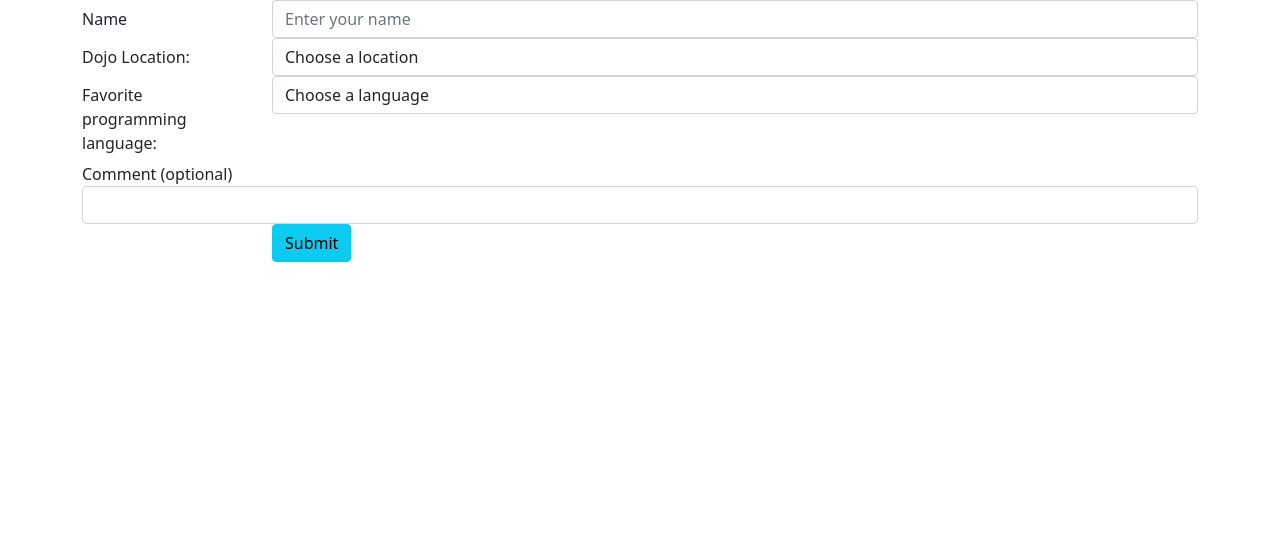
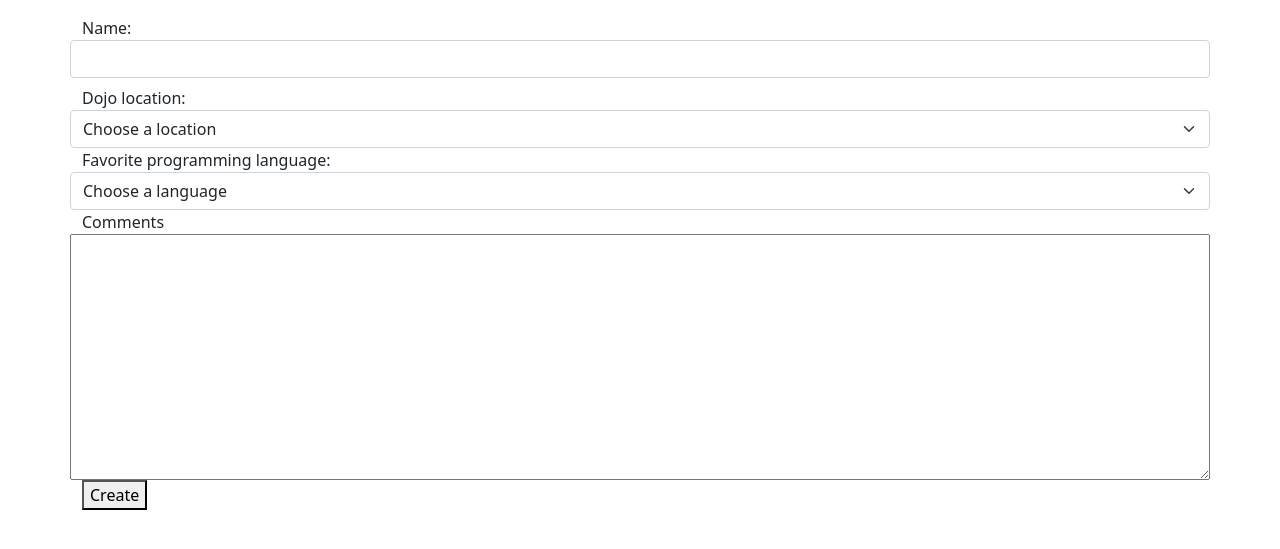
Before and after one commit to matwer/dojo_survey, a Flask app: page / in a window 1280 px wide. Shown: the top 549 px of the page. Run offline with Flask 2, Linux system fonts and the light colour scheme.

Commit message:
dojo survey

```diff
--- /dev/null
+++ b/flask_app/__init__.py
@@ -0,0 +1,5 @@
+# __init__.py
+from flask import Flask
+
+app = Flask(__name__)
+app.secret_key = "keep it secret, keep it safe"
--- /dev/null
+++ b/flask_app/controllers/user_controller.py
@@ -0,0 +1,31 @@
+from flask import render_template,redirect,request,session,flash
+
+from flask_app import app
+from flask_app.models.user import User
+
+# our index route will handle rendering our form
+@app.route('/')
+def index():
+    return render_template("index.html")
+
+
+# Read One
+@app.route("/users/<int:user_id>")
+def show_user(user_id):
+    this_user = User.get_one_user( {"id": user_id } )
+
+    return render_template("result.html", user = this_user)
+
+
+# Create
+@app.route("/users/create", methods = ["POST"])
+def add_user():
+    # Validate post data
+    # If invalid, redirect tot he form and tell theuser what they didn wrong
+    if not User.validate_user(request.form):
+        return render_template ("index.html")
+
+    # if the data is valid, create the user
+    user_id = User.add_user(request.form)
+
+    return redirect(f"/users/{user_id}")
--- /dev/null
+++ b/flask_app/templates/index.html
@@ -0,0 +1,70 @@
+<!DOCTYPE html>
+<html lang="en">
+<head>
+    <meta charset="UTF-8">
+    <meta http-equiv="X-UA-Compatible" content="IE=edge">
+    <meta name="viewport" content="width=device-width, initial-scale=1.0">
+    <title>Document</title>
+    <link href="https://cdn.jsdelivr.net/npm/bootstrap@5.0.0/dist/css/bootstrap.min.css" rel="stylesheet" integrity="sha384-wEmeIV1mKuiNpC+IOBjI7aAzPcEZeedi5yW5f2yOq55WWLwNGmvvx4Um1vskeMj0" crossorigin="anonymous">
+    <link rel="stylesheet" href="{{ url_for ('static',filename='css/style.css') }}">
+</head>
+<body>
+    <div class="container">
+        <div class="navbar">
+            <!-- placeholder for furture navbar -->
+        </div> <!-- end of navbar-->
+        <div class="main row">
+            <div class="span6">             <!-- Left column -->
+                <form action="/users/create" method="post" class="form-signin">
+                    <div class="form-group row">
+                        <label>Name:</label>
+                        <input type="text" class="form-control mb-2 mr-sm-2" id="user_name" name="user_name">
+                    </div>
+                    <div class="form-group row">
+                        <label>Dojo location:</label>
+                        <select class="form-select" name="location" id="locaion">
+                            <option value="">Choose a location</option>
+                            <option value="Bellevue, WA">Bellevue, WA</option>
+                            <option value="Boise, ID">Boise, ID</option>
+                            <option value="Chicago, IL">Chicago, IL</option>
+                            <option value="Dallas, TX">Dallax, TX</option>
+                            <option value="Los Angeles, CA">Los Angeles, CA</option>
+                            <option value="Silicon Valley, CA">Silicon Valley, CA</option>
+                        </select>
+                    </div>
+                    <div class="form-group row">
+                        <label>Favorite programming language:</label>
+                        <select class="form-select" name="language" id="language">
+                            <option value="">Choose a language</option>
+                            <option value="C/C++">C/C++</option>
+                            <option value="C#">C#</option>
+                            <option value="Java">Java</option>
+                            <option value="JavaScript">JavaScript</option>
+                        </select>
+                    </div>
+                    <div class="form-group row">
+                        <label>Comments</label>
+                        <textarea name="comments" id="comments" cols="30" rows="10"></textarea>
+                    </div>
+                    <button type="submit">Create</button>
+                </form>
+                {% with messages = get_flashed_messages() %}     <!-- declare a variable called messages -->
+                    {% if messages %}                            <!-- check if there are any messages -->
+                        {% for message in messages %}            <!-- loop through the messages -->
+                            <p style="color: red;">{{message}}</p> <!-- display each message in a paragraph tag -->
+                        {% endfor %}
+                    {% endif %}
+                {% endwith %}
+            </div>
+            <!-- Right column -->
+            <div class="span6">
+                <!-- placeholder for future content -->
+                <form action="" method="" >
+
+                </form>
+            </div>
+        </div> <!-- end of main -->
+    </div> <!-- end of container -->
+    <script src="https://cdn.jsdelivr.net/npm/bootstrap@5.0.0/dist/js/bootstrap.bundle.min.js" integrity="sha384-p34f1UUtsS3wqzfto5wAAmdvj+osOnFyQFpp4Ua3gs/ZVWx6oOypYoCJhGGScy+8" crossorigin="anonymous"></script>
+</body>
+</html>
--- a/server.py
+++ b/server.py
@@ -1,21 +1,5 @@
-from flask import Flask, render_template, request, redirect
-app = Flask(__name__)
-
-# our index route will handle rendering our form
-@app.route('/')
-def index():
-    return render_template("index.html")
-
-@app.route('/result', methods=['POST'])
-def create_user():
-    print("Submitted Info")
-    print(request.form)
-    name_from_form = request.form['name']
-    location_from_form = request.form['location']
-    language_from_form = request.form['language']
-    comment_from_form = request.form['comments']
-
-    return render_template("result.html", name_on_template=name_from_form, location_on_template=location_from_form, language_on_template=language_from_form, comment_on_template = comment_from_form)
+from flask_app import app
+from flask_app.controllers import user_controller
 
 if __name__ == "__main__":
-    app.run(debug=True)
+    app.run(debug = True)
--- a/static/style.css
+++ /dev/null
@@ -1,4 +0,0 @@
-* {
-    margin: 0px;
-    padding: 0px;
-}
--- a/templates/index.html
+++ /dev/null
@@ -1,59 +0,0 @@
-<!DOCTYPE html>
-<html lang="en">
-<head>
-    <meta charset="UTF-8">
-    <meta http-equiv="X-UA-Compatible" content="IE=edge">
-    <meta name="viewport" content="width=device-width, initial-scale=1.0">
-    <link href="https://cdn.jsdelivr.net/npm/bootstrap@5.0.0/dist/css/bootstrap.min.css" rel="stylesheet" integrity="sha384-wEmeIV1mKuiNpC+IOBjI7aAzPcEZeedi5yW5f2yOq55WWLwNGmvvx4Um1vskeMj0" crossorigin="anonymous">
-    <link rel="stylesheet" href="{{ url_for ('static',filename='css/style.css') }}">
-    <title>Dojo Survey</title>
-</head>
-<body>
-    <div class="container">
-        <form action='/result' method='post'>
-            <div class="form-group row">
-                <label for="inputName" class="col-sm-2 col-form-label">Name</label>
-                <div class="col-sm-10">
-                    <input type="text" class="form-control" id="inputName" name="name" placeholder="Enter your name">
-                </div>
-            </div>
-            <div class="form-group row">
-                <label for="location" class="col-sm-2 col-form-label">Dojo Location:</label>
-                <div class="col-sm-10">
-                    <select class="form-control" name="location">
-                        <option selected>Choose a location</option>
-                        <option value="bellevue">Bellevue, WA</option>
-                        <option value="boise">Boise, ID</option>
-                        <option value="chicago">Chicago, IL</option>
-                        <option value="dallas">Dallax, TX</option>
-                        <option value="los_angeles">Los Angeles, CA</option>
-                        <option value="silicon_valley">Silicon Valley, CA</option>
-                    </select>
-                </div>
-            </div>
-            <div class="form-group row">
-                <label for="location" class="col-sm-2 col-form-label">Favorite programming language:</label>
-                <div class="col-sm-10">
-                    <select class="form-control" name="language">
-                        <option selected>Choose a language</option>
-                        <option value="C/C++">C/C++</option>
-                        <option value="C#">C#</option>
-                        <option value="Java">Java</option>
-                        <option value="JavaScript">JavaScript</option>
-                    </select>
-                </div>
-            </div>
-            <div class="form-group">
-                <label for="comments">Comment (optional)</label>
-                <input type="text" class="form-control" id="comments" placeholder="" name="comments">
-            </div>
-            <div class="form-group row">
-                <div class="col-sm-10 offset-sm-2">
-                    <button type="submit" class="btn btn-info" formmethod="post" value="create user">Submit</button>
-                </div>
-            </div>
-        </form>
-    </div>
-    <script src="https://cdn.jsdelivr.net/npm/bootstrap@5.0.0/dist/js/bootstrap.bundle.min.js" integrity="sha384-p34f1UUtsS3wqzfto5wAAmdvj+osOnFyQFpp4Ua3gs/ZVWx6oOypYoCJhGGScy+8" crossorigin="anonymous"></script>
-</body>
-</html>
```
Also changed, not shown: flask_app/config/mysqlconnection.py (added, +47 -0 lines), flask_app/models/user.py (added, +70 -0 lines), flask_app/templates/result.html (renamed from templates/result.html, +7 -11 lines), 3 other files.
